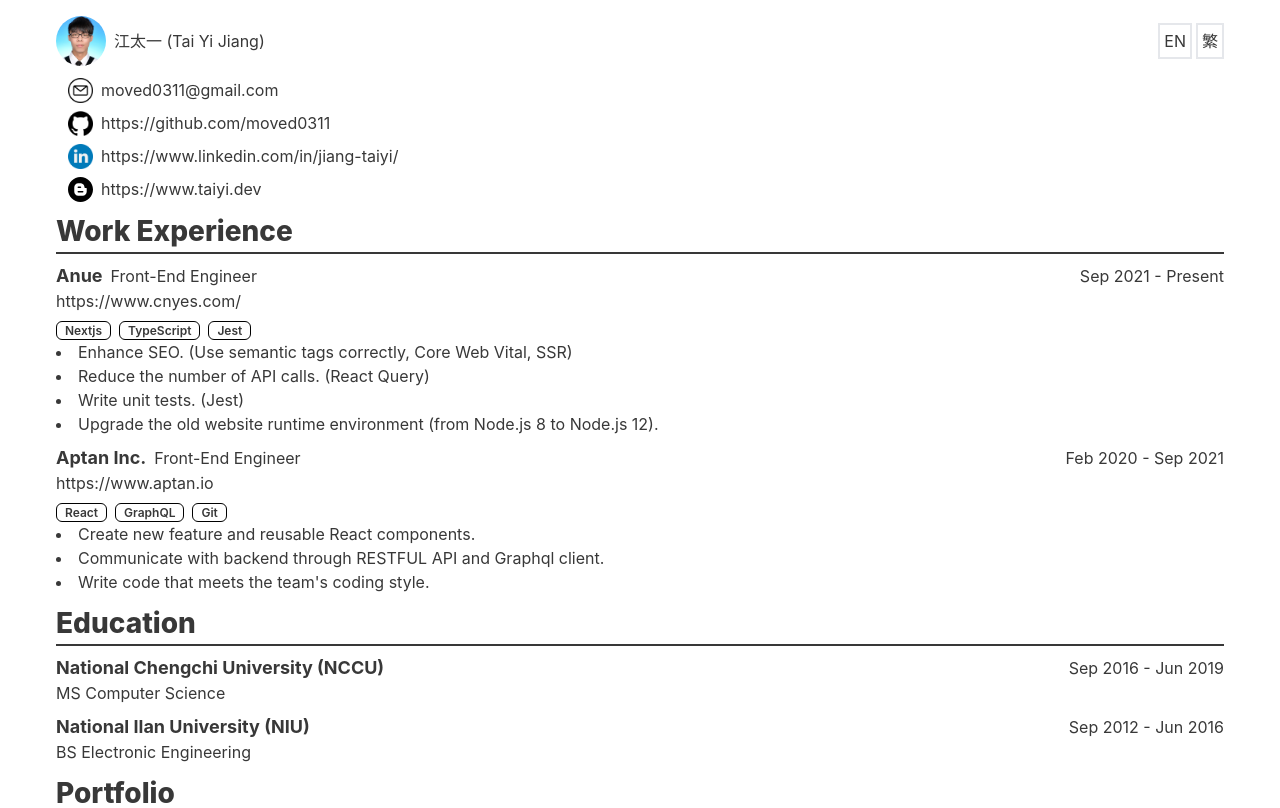
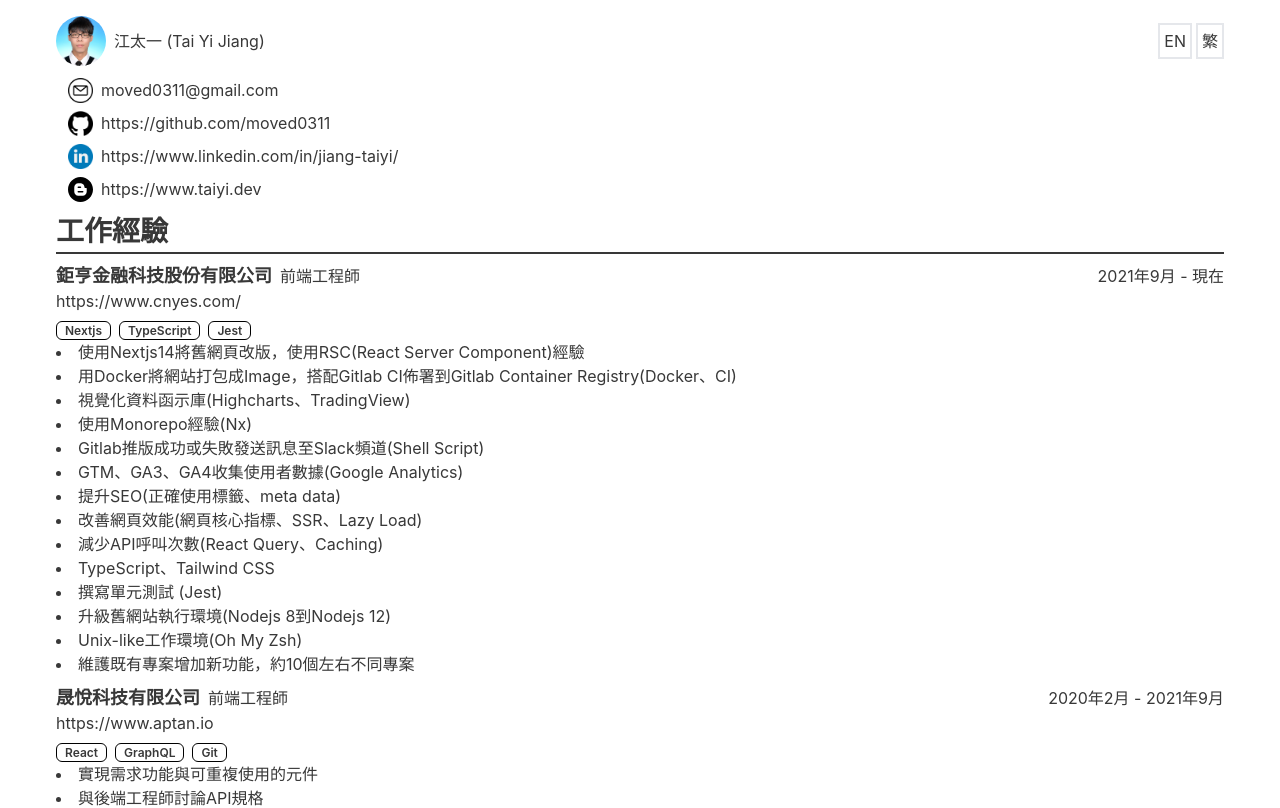
Before and after one commit to moved0311/resume, a React (Create React App) app: page / in a window 1280 px wide. Shown: the top 808 px of the page. Built offline with nearby package versions, Linux system fonts and the light colour scheme.

Commit message:
feat: update working exp

```diff
--- a/src/App.tsx
+++ b/src/App.tsx
@@ -7,9 +7,6 @@ import './App.css';
 function App() {
   return (
     <main className="p-4 max-w-[1200px] m-auto">
-
-
-
       <Information />
       <WorkExperience />
       <Education />
--- a/src/constants/en.json
+++ b/src/constants/en.json
@@ -24,10 +24,20 @@
 				"Jest"
 			],
 			"description": [
-				"Enhance SEO. (Use semantic tags correctly, Core Web Vital, SSR)",
-				"Reduce the number of API calls. (React Query)",
-				"Write unit tests. (Jest)",
-				"Upgrade the old website runtime environment (from Node.js 8 to Node.js 12)."
+				"Redesigned the old website using Next.js 14, with experience in RSC (React Server Components).",
+				"Packaged the website into an image using Docker and deployed it to the GitLab Container Registry with GitLab CI (Docker, CI).",
+				"Experience with data visualization libraries (Highcharts, TradingView).",
+				"Experience with Monorepo (Nx).",
+				"Sent success or failure messages to a Slack channel upon GitLab deployment (Shell Script).",
+				"Collected user data using GTM, GA3, and GA4 (Google Analytics).",
+				"Improved SEO (correct use of tags, meta data).",
+				"Enhanced web performance (Core Web Vitals, SSR, Lazy Load).",
+				"Reduced the number of API calls (React Query, Caching).",
+				"Experience with TypeScript, Tailwind CSS.",
+				"Write unit tests (Jest).",
+				"Upgraded the old website runtime environment (from Node.js 8 to Node.js 12).",
+				"Experience with Unix-like working environments (Oh My Zsh).",
+				"Maintained existing projects and added new features, around 10 different repositories."
 			]
 		},
 		{
@@ -63,13 +73,23 @@
 	"portfolio_en": [
 		{
 			"name": "Blog",
-      "tags": ["Nextjs", "tailwind", "TypeScript", "Contentlayer", "MDX"],
+			"tags": [
+				"Nextjs",
+				"tailwind",
+				"TypeScript",
+				"Contentlayer",
+				"MDX"
+			],
 			"link": "https://www.taiyi.dev",
 			"description": "A personal blog used to record some daily development notes."
 		},
 		{
 			"name": "Resume",
-      "tags": ["React", "Tailwind", "i18n"],
+			"tags": [
+				"React",
+				"Tailwind",
+				"i18n"
+			],
 			"link": "https://github.com/moved0311/resume/tree/master",
 			"description": "A personal resume webpage build with React."
 		},
--- a/src/constants/zh.json
+++ b/src/constants/zh.json
@@ -19,10 +19,20 @@
 			"duration": "2021年9月 - 現在",
 			"link": "https://www.cnyes.com/",
 			"description": [
-				"提升SEO(正確使用標籤、網頁核心指標、SSR)",
-				"減少API呼叫次數(React Query)",
+				"使用Nextjs14將舊網頁改版，使用RSC(React Server Component)經驗",
+				"用Docker將網站打包成Image，搭配Gitlab CI佈署到Gitlab Container Registry(Docker、CI)",
+				"視覺化資料函示庫(Highcharts、TradingView)",
+				"使用Monorepo經驗(Nx)",
+				"Gitlab推版成功或失敗發送訊息至Slack頻道(Shell Script)",
+				"GTM、GA3、GA4收集使用者數據(Google Analytics)",
+				"提升SEO(正確使用標籤、meta data)",
+				"改善網頁效能(網頁核心指標、SSR、Lazy Load)",
+				"減少API呼叫次數(React Query、Caching)",
+				"TypeScript、Tailwind CSS",
 				"撰寫單元測試 (Jest)",
-				"升級舊網站執行環境(Nodejs 8到Nodejs 12)"
+				"升級舊網站執行環境(Nodejs 8到Nodejs 12)",
+				"Unix-like工作環境(Oh My Zsh)",
+				"維護既有專案增加新功能，約10個左右不同專案"
 			],
 			"tags": [
 				"Nextjs",
@@ -63,13 +73,23 @@
 	"portfolio_zh": [
 		{
 			"name": "部落格",
-      "tags": ["Nextjs", "tailwind", "TypeScript", "Contentlayer", "MDX"],
+			"tags": [
+				"Nextjs",
+				"tailwind",
+				"TypeScript",
+				"Contentlayer",
+				"MDX"
+			],
 			"link": "https://www.taiyi.dev",
 			"description": "紀錄日常開發和學習筆記"
 		},
 		{
 			"name": "履歷",
-      "tags": ["React", "Tailwind", "i18n"],
+			"tags": [
+				"React",
+				"Tailwind",
+				"i18n"
+			],
 			"link": "https://github.com/moved0311/resume/tree/master",
 			"description": ""
 		},
--- a/src/index.tsx
+++ b/src/index.tsx
@@ -9,8 +9,8 @@ import './index.css';
 import { I18nextProvider } from 'react-i18next';
 
 i18next.init({
-  interpolation: {escapeValue: false},
-  lng: 'en',
+  interpolation: { escapeValue: false },
+  lng: 'zh',
   resources: {
     en: {
       global: language_en
@@ -28,7 +28,7 @@ const root = ReactDOM.createRoot(
 root.render(
   <React.StrictMode>
     <I18nextProvider i18n={i18next}>
-    <App />
+      <App />
     </I18nextProvider>
   </React.StrictMode>
 );
```
Lines whose indentation alone changed are shown as unchanged.
